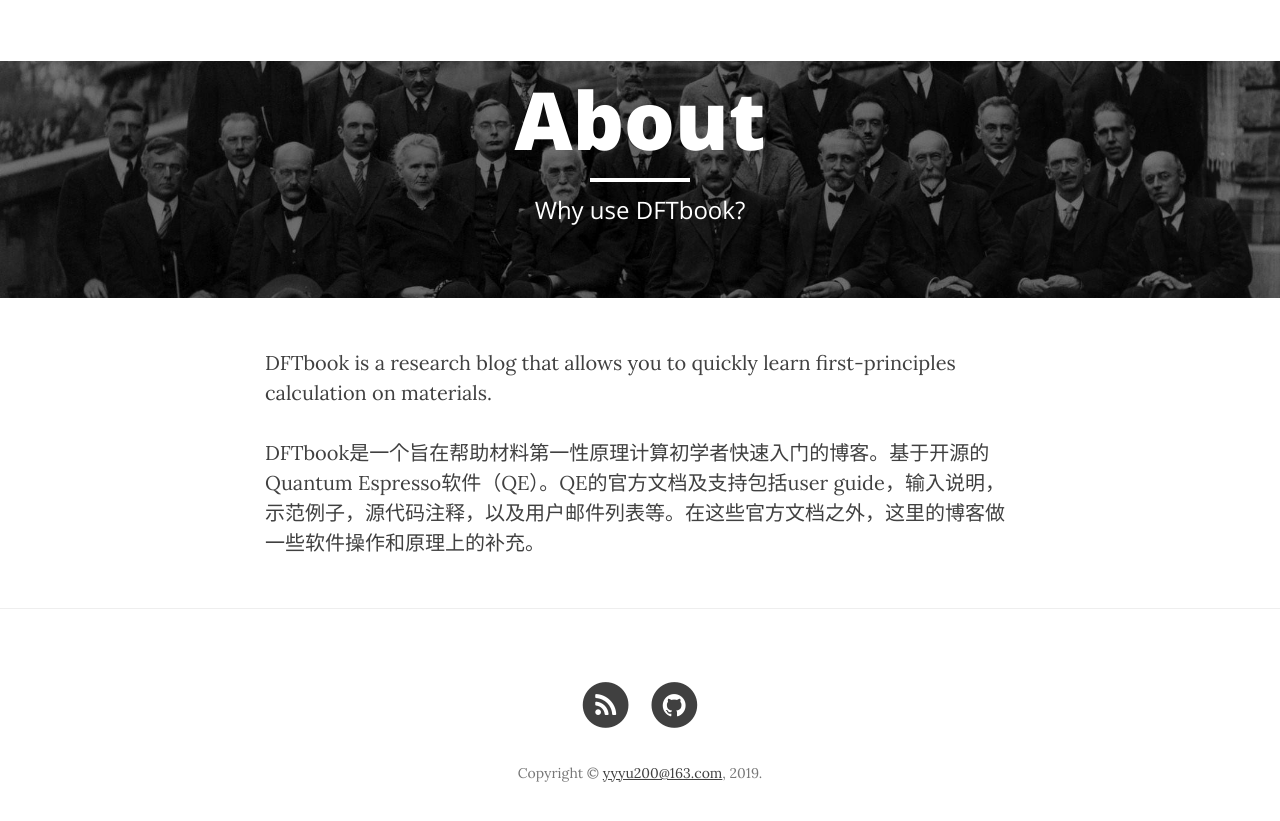
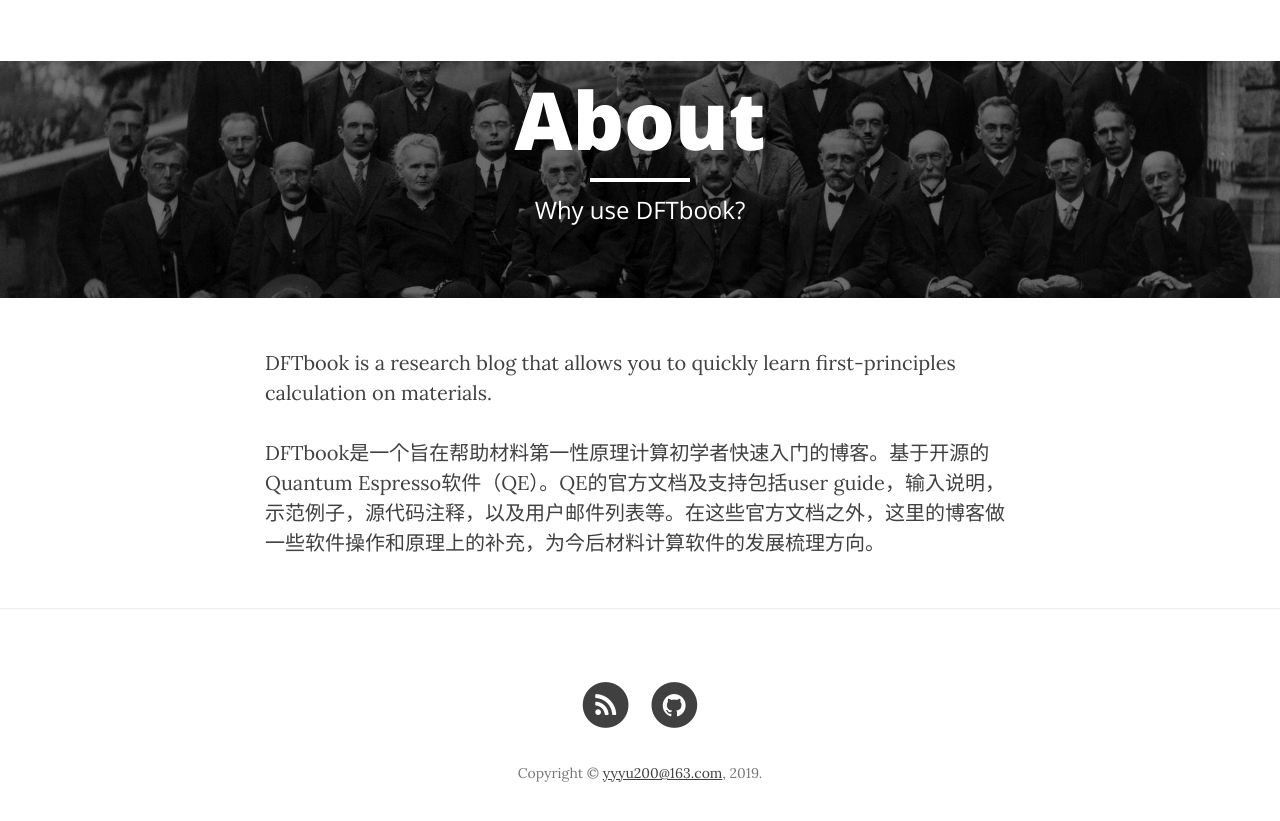
Before and after one commit to yyyu200/DFTbook, a Jekyll site: the page built from about.md, in a window 1280 px wide. Shown: the top 821 px of the page. Built offline with Jekyll 4.4.1, drawn with Linux system fonts in a browser that asks for light colours; nearby versions of some CDN libraries; comment, search, counter and statistics services are not loaded.

Commit message:
modify at20190822-14:52:46-aliyun

```diff
--- a/about.md
+++ b/about.md
@@ -7,4 +7,4 @@
 
 DFTbook is a research blog that allows you to quickly learn first-principles calculation on materials.
 
-DFTbook是一个旨在帮助材料第一性原理计算初学者快速入门的博客。基于开源的Quantum Espresso软件（QE）。QE的官方文档及支持包括user guide，输入说明，示范例子，源代码注释，以及用户邮件列表等。在这些官方文档之外，这里的博客做一些软件操作和原理上的补充。
+DFTbook是一个旨在帮助材料第一性原理计算初学者快速入门的博客。基于开源的Quantum Espresso软件（QE）。QE的官方文档及支持包括user guide，输入说明，示范例子，源代码注释，以及用户邮件列表等。在这些官方文档之外，这里的博客做一些软件操作和原理上的补充，为今后材料计算软件的发展梳理方向。
```
